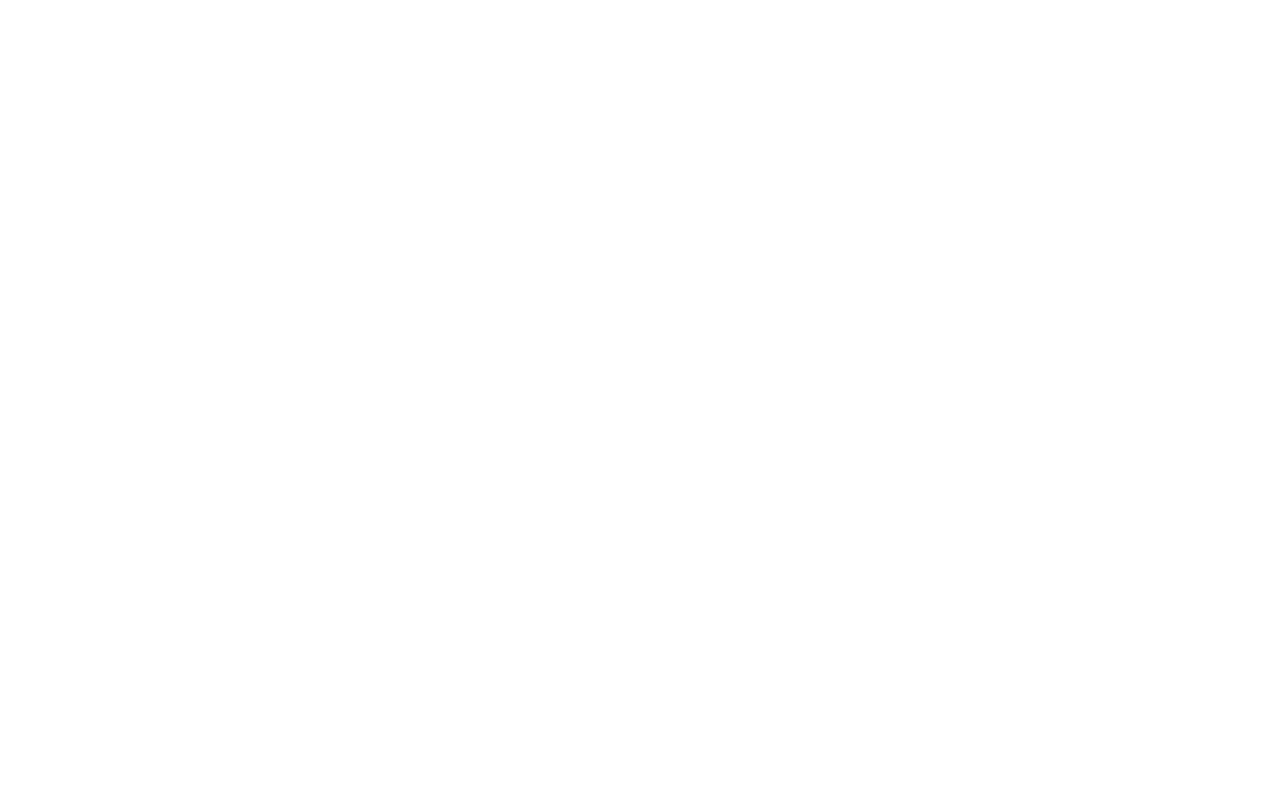
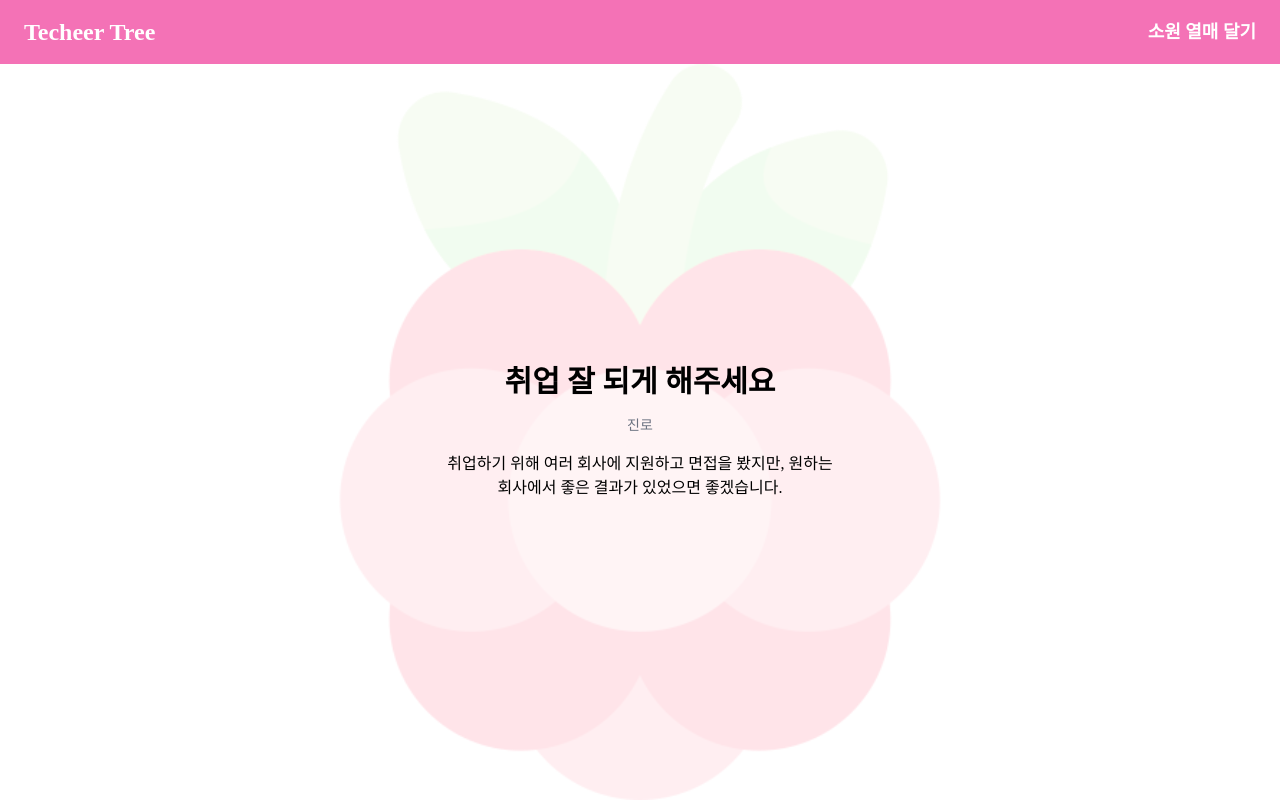
Before and after one commit to techeer-sv/Good-Night-3rd-Hackathon-Frontend, a React (Vite) app in the folder GoodNight_FE/: page /wish-fruit in a window 1280 px wide. Before the commit this address had no page. Built offline with nearby package versions, Linux system fonts and the light colour scheme.

Commit message:
소원 열매 페이지 퍼블리싱

```diff
--- /dev/null
+++ b/GoodNight_FE/src/components/wishFruit/WishFruit.tsx
@@ -0,0 +1,33 @@
+// 소원 열매 페이지(소원 상세 페이지)
+import React from 'react';
+import Header from '../Header';
+
+import fruitBg from '../../asset/FruitBg.svg';
+
+const WishFruit: React.FC = () => {
+  const title = '취업 잘 되게 해주세요';
+  const category = '진로';
+  const description =
+    '취업하기 위해 여러 회사에 지원하고 면접을 봤지만, 원하는 회사에서 좋은 결과가 있었으면 좋겠습니다.';
+  return (
+    <div className="flex flex-col w-full h-screen">
+      <Header />
+      <div
+        className="flex-1 flex justify-center items-center w-full h-full bg-cover bg-center"
+        style={{
+          backgroundImage: `url(${fruitBg})`,
+          backgroundSize: 'contain', // 이미지가 컨테이너에 맞게 조정되도록 설정
+          backgroundRepeat: 'no-repeat', // 이미지가 반복되지 않도록 설정
+          backgroundPosition: 'center', // 이미지가 컨테이너의 중앙에 배치되도록 설정
+        }}
+      >
+        <div className="text-center p-6 bg-opacity-70 rounded-lg max-w-md mx-auto">
+          <h1 className="text-3xl font-extrabold mb-4">{title}</h1>
+          <p className="text-sm text-gray-500 mb-4">{category}</p>
+          <p className="text-base">{description}</p>
+        </div>
+      </div>
+    </div>
+  );
+};
+export default WishFruit;
--- a/GoodNight_FE/src/main.tsx
+++ b/GoodNight_FE/src/main.tsx
@@ -4,6 +4,7 @@
 import './index.css';
 import MainPage from './components/mainPage/MainPage';
 import WishPage from './components/wish/WishPage';
+import WishFruit from './components/wishFruit/WishFruit';
 
 createRoot(document.getElementById('root')!).render(
   <StrictMode>
@@ -11,6 +12,7 @@
       <Routes>
         <Route path="/" element={<MainPage />} />
         <Route path="/wish" element={<WishPage />} />
+        <Route path="/wish-fruit" element={<WishFruit />} />
       </Routes>
     </Router>
   </StrictMode>,
```
Also changed, not shown: GoodNight_FE/src/asset/FruitBg.svg (added).
